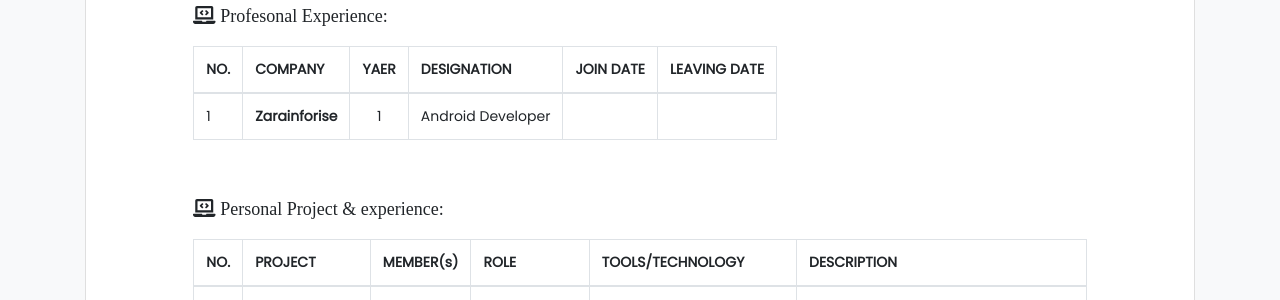
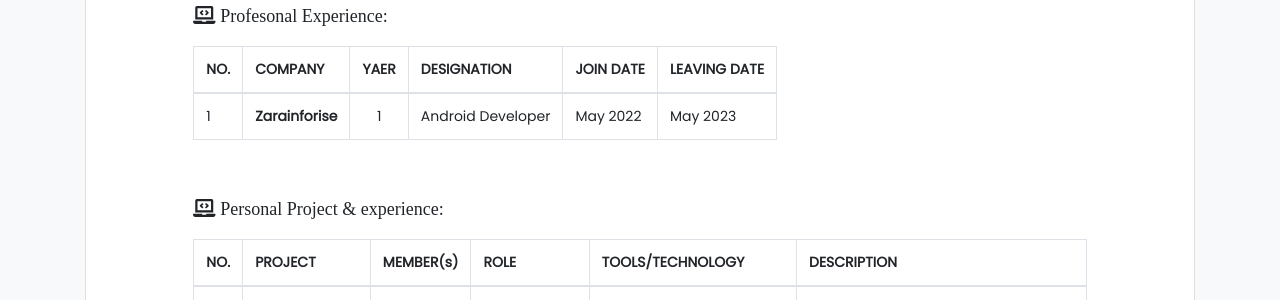
Before and after one commit to rabi-shankar/resume, a Jekyll site: the page built from index.html, in a window 1280 px wide and 900 px high, scrolled down 336 px. Shown: the part 154-454 px from the top of the window. Built offline with Jekyll 4.4.1, drawn with Linux system fonts in a browser that asks for light colours; nearby versions of some CDN libraries; some web fonts are replaced.

Commit message:
Update resume.yml

```diff
--- a/_data/resume.yml
+++ b/_data/resume.yml
@@ -97,6 +97,8 @@ experience:
     - company: Zarainforise
       year: 1
       role: Android Developer
+      start: May 2022
+      end: May 2023
 
 
 technical-skills:
```
